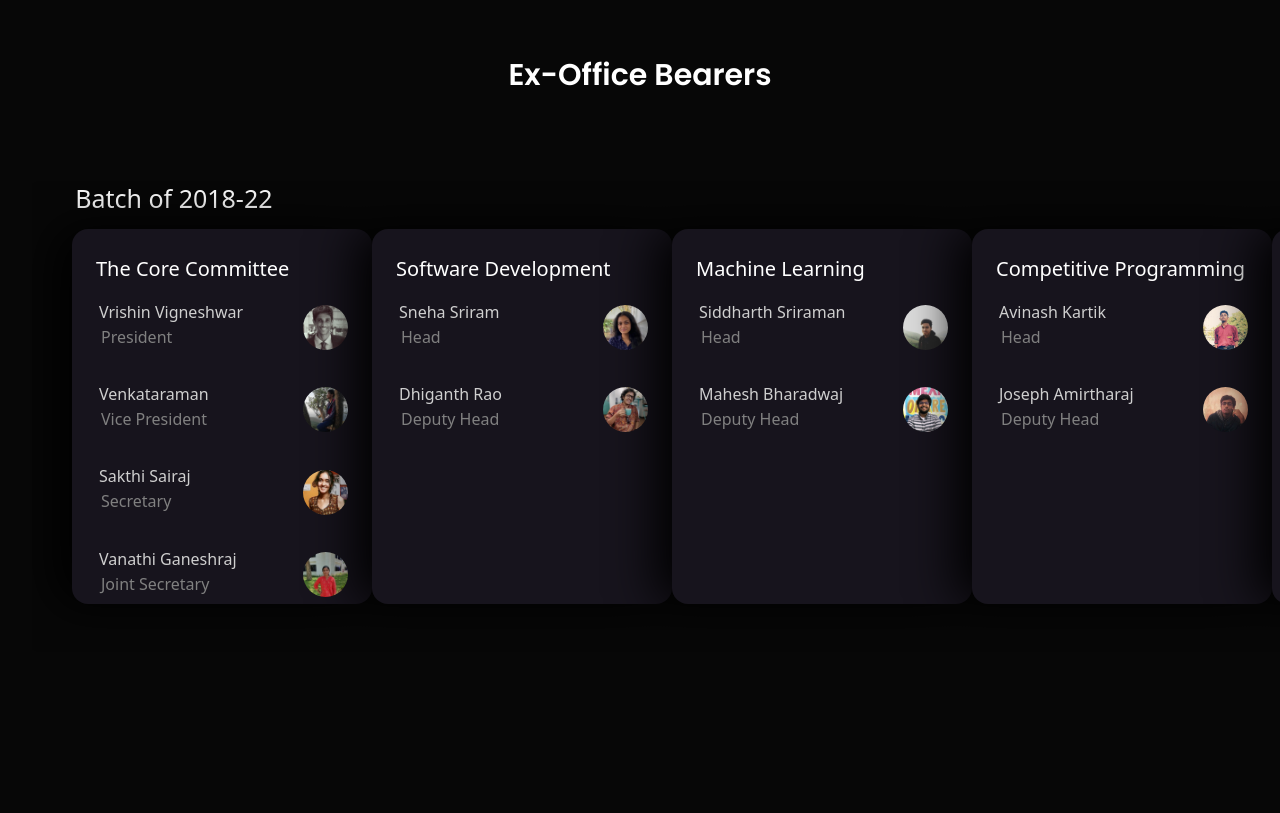
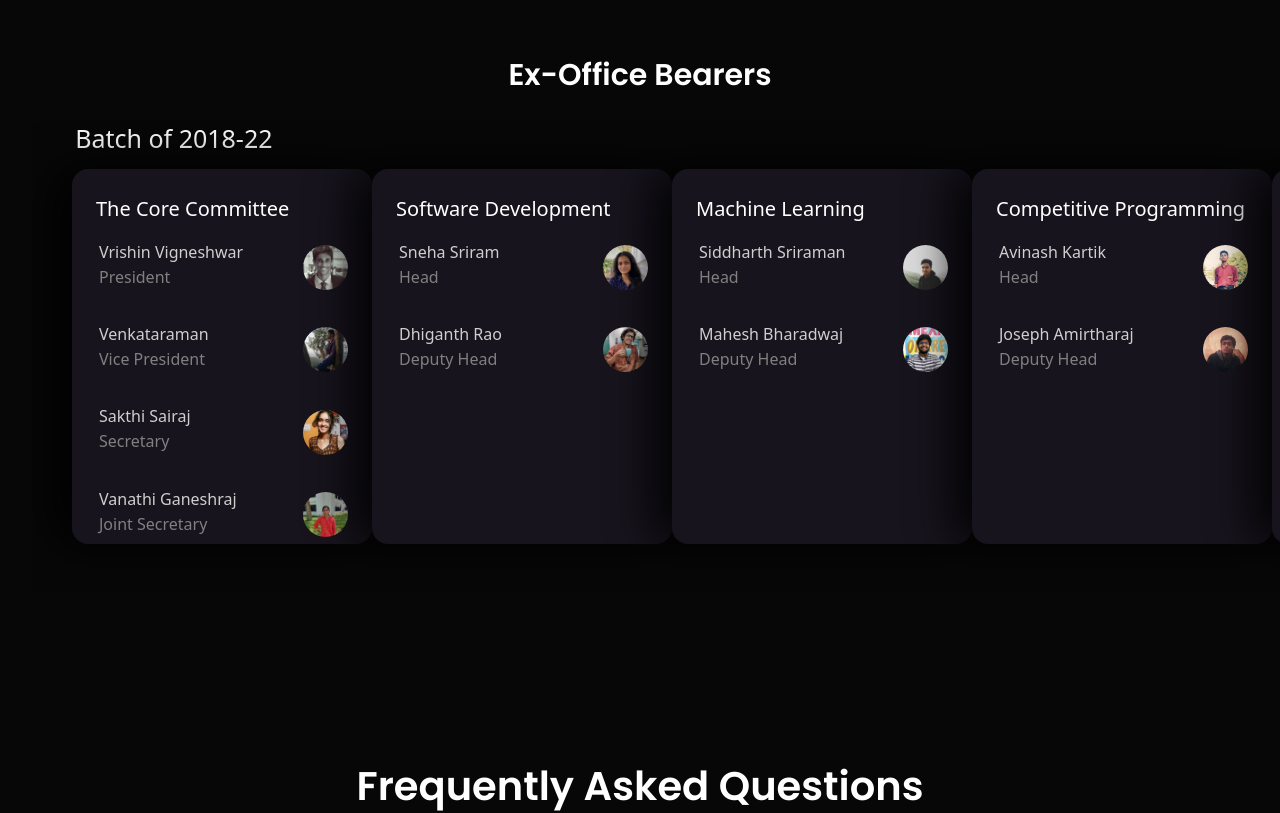
Before and after one commit to ssncodingclub/Coding-Club-Website, a Next.js app: page /about in a window 1280 px wide. Shown: the part 4220-5033 px from the top of the page. Built offline with nearby package versions, Linux system fonts and the light colour scheme; a web font is replaced by a local one.

Commit message:
aligned name and position

```diff
--- a/styles/Card.module.css
+++ b/styles/Card.module.css
@@ -258,7 +258,7 @@
 
 .office_posi {
   margin-top: -10px;
-  margin-left: 5px;
+  margin-left: 3px;
   color: gray;
 }
 
--- a/styles/about.module.css
+++ b/styles/about.module.css
@@ -1,4 +1,4 @@
-@import url('https://fonts.googleapis.com/css2?family=Rubik:ital,wght@0,300;0,400;0,500;0,600;0,700;0,800;0,900;1,300;1,400;1,500;1,600;1,700;1,800;1,900&display=swap');
+@import url("https://fonts.googleapis.com/css2?family=Rubik:ital,wght@0,300;0,400;0,500;0,600;0,700;0,800;0,900;1,300;1,400;1,500;1,600;1,700;1,800;1,900&display=swap");
 @import url("https://fonts.googleapis.com/css2?family=Lato:wght@900&family=Poppins:wght@400&family=Overpass:wght@300&family=Poppins:wght@600&display=swap");
 @import url("https://fonts.googleapis.com/css2?family=Montserrat:wght@800&family=Raleway:wght@800&display=swap");
 
@@ -84,6 +84,7 @@
 }
 
 .batch {
+  margin-top: -60px;
   padding-left: 2.7rem;
   color: #ffffff;
   font-size: 25px;
```
